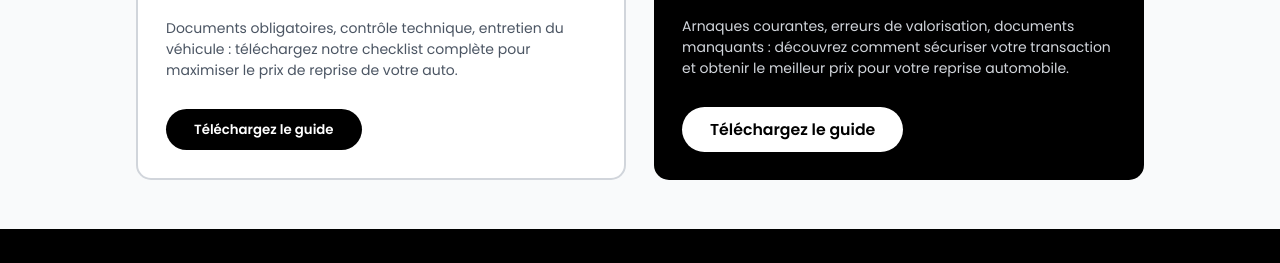
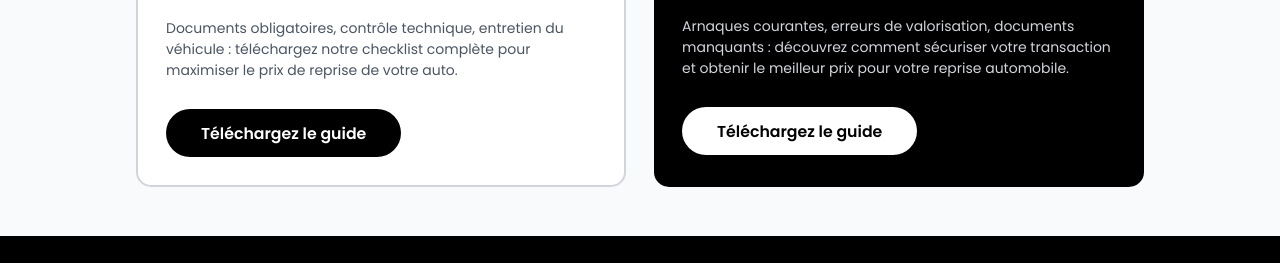
Before and after one commit to mfoureau-oss/uas_stla_fiat_HP_V1, a plain HTML site: page index.html in a window 1280 px wide. Shown: the part 5150-5413 px from the top of the page. Drawn offline with nearby package versions, Linux system fonts and the light colour scheme.

Commit message:
index.html

```diff
--- a/index.html
+++ b/index.html
@@ -414,12 +414,12 @@
                 <article class="border-2 border-gray-300 bg-white p-6 md:p-8" style="border-radius: 15px;">
                     <h3 class="text-xl md:text-2xl font-bold text-gray-900 mb-6">Les 10 points essentiels<br>avant de vendre votre voiture</h3>
                     <p class="text-gray-600 mb-8 text-sm md:text-base">Documents obligatoires, contrôle technique, entretien du véhicule : téléchargez notre checklist complète pour maximiser le prix de reprise de votre auto.</p>
-                    <a href="https://usine-a-sites.s3.eu-west-1.amazonaws.com/site_fiat_test/PDF_reprise_fiat_10_indispensables_reprise.pdf" target="_blank" class="cta-button text-center" download>Téléchargez le guide</a>
+                    <a href="https://usine-a-sites.s3.eu-west-1.amazonaws.com/site_fiat_test/PDF_reprise_fiat_10_indispensables_reprise.pdf" target="_blank" download class="guide-button" style="display: inline-block; padding: 0.875rem 2.5rem; font-size: 1.125rem; font-weight: 600; border-radius: 30px; text-align: center; text-decoration: none; background: #000000; color: #ffffff; border: none; cursor: pointer; white-space: nowrap;">Téléchargez le guide</a>
                 </article>
                 <article class="bg-black p-6 md:p-8" style="border-radius: 15px;">
                     <h3 class="text-xl md:text-2xl font-bold text-white mb-6">Évitez les pièges lors de<br>la vente de votre véhicule</h3>
                     <p class="text-gray-300 mb-8 text-sm md:text-base">Arnaques courantes, erreurs de valorisation, documents manquants : découvrez comment sécuriser votre transaction et obtenir le meilleur prix pour votre reprise automobile.</p>
-                    <a href="https://usine-a-sites.s3.eu-west-1.amazonaws.com/site_fiat_test/PDF_reprise_fiat_10_erreurs_vente.pdf" target="_blank" class="text-center" style="padding: 0.75rem 2rem; font-size: 1.125rem; font-weight: 600; border-radius: 30px; transition: all 0.3s ease; display: inline-block; border: none; cursor: pointer; background: #ffffff; color: #000000; text-decoration: none;" download>Téléchargez le guide</a>
+                    <a href="https://usine-a-sites.s3.eu-west-1.amazonaws.com/site_fiat_test/PDF_reprise_fiat_10_erreurs_vente.pdf" target="_blank" download class="guide-button" style="display: inline-block; padding: 0.875rem 2.5rem; font-size: 1.125rem; font-weight: 600; border-radius: 30px; text-align: center; text-decoration: none; background: #ffffff; color: #000000; border: none; cursor: pointer; white-space: nowrap;">Téléchargez le guide</a>
                 </article>
             </div>
         </section>
```
